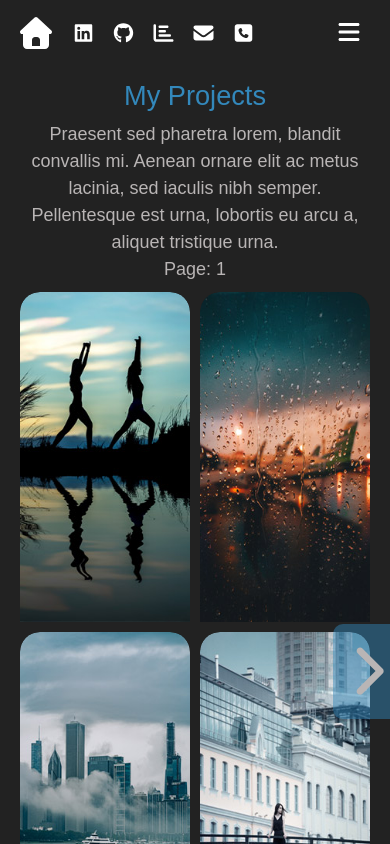
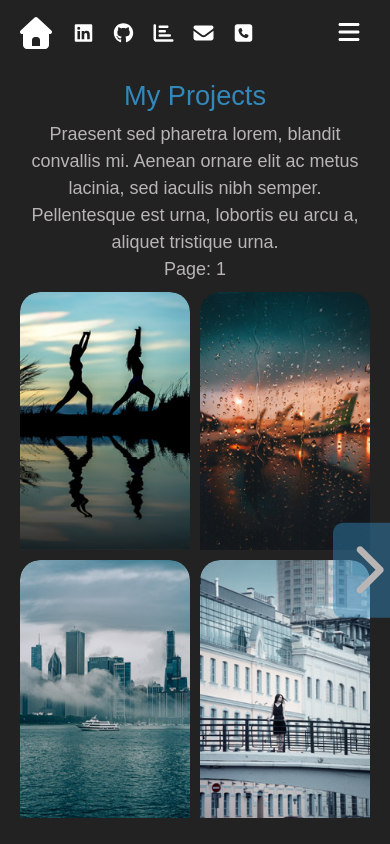
Before and after one commit to DafetiteOgaga/mayowa_adeniyi, a React (Create React App) app in the folder adeniyimayowa/: page /projects in a window 390 px wide. Shown: the top 844 px of the page. Built offline with nearby package versions, Linux system fonts and the light colour scheme; a web font is replaced by a local one.

Commit message:
responsive.css: fix responsive styles mostly for project cards

```diff
--- a/adeniyimayowa/src/assets/css/responsive.css
+++ b/adeniyimayowa/src/assets/css/responsive.css
@@ -249,6 +249,10 @@
         margin: 0 auto;
 		background-color: var(--lightBlue) !important;
     }
+	figure.effect-honey {
+		max-height: 258px;
+		height: 258px;
+	}
 }
 
 @media (max-width: 480px) {
@@ -274,14 +278,20 @@
 
 @media (max-width: 390px) {
 	.arrow {
-        transform: translateY(-360%);
+        transform: translateY(-355%);
     }
+	figure.effect-honey h2 {
+		padding: 0.5rem;
+	}
 }
 
 @media (max-width: 380px) {
-	.arrow {
+	/* .arrow {
         transform: translateY(-375%);
-    }
+    } */
+	figure.effect-honey h2 {
+		padding: 0.35rem;
+	}
 	.mayor-section-title {
         font-size: 1.6rem;
     }
```
